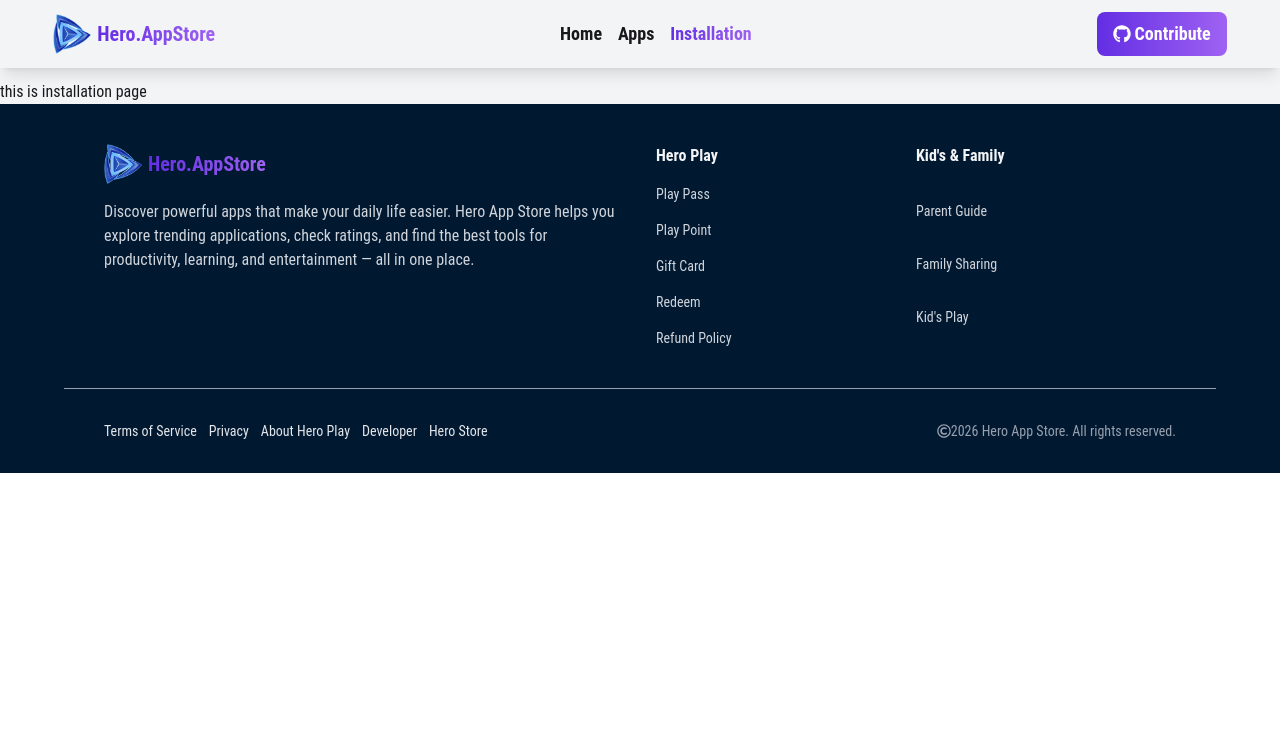
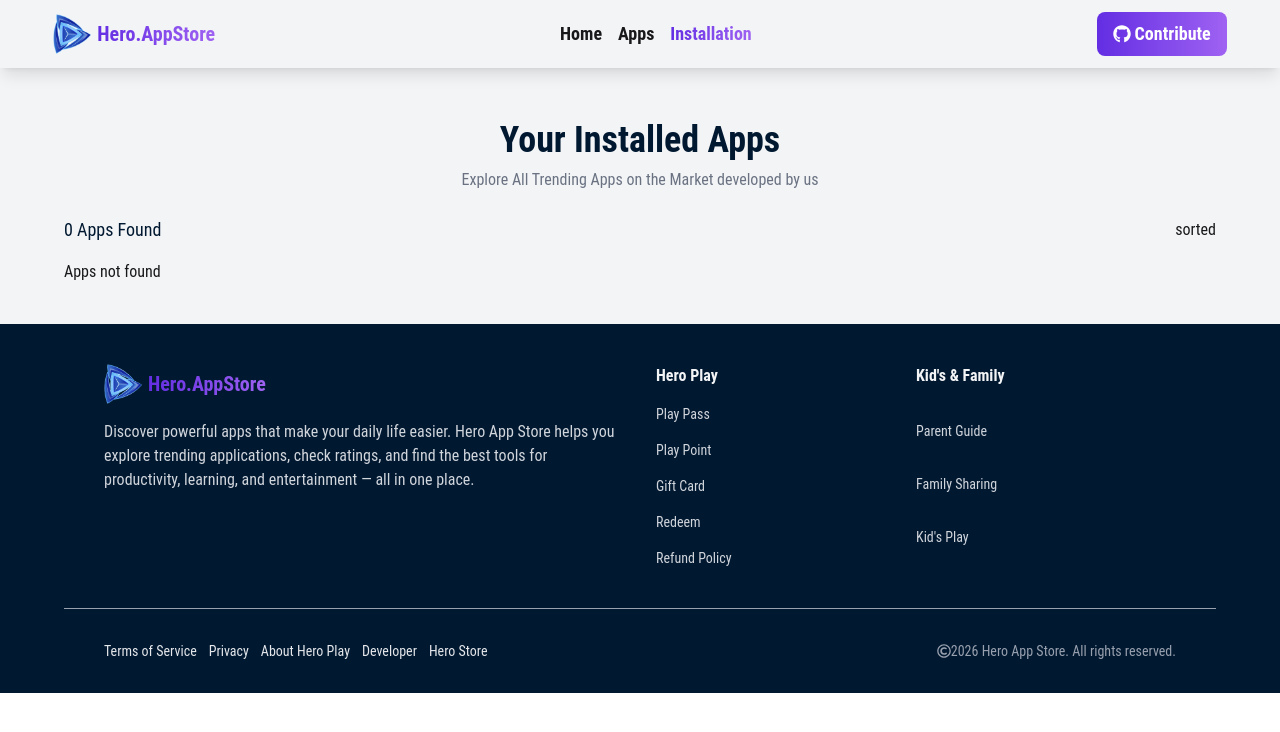
Before and after one commit to Sheikh-Rasel2001/hero-app-io, a React (Vite) app: page /installs in a window 1280 px wide. Shown: the top 732 px of the page. Built offline with nearby package versions, Linux system fonts and the light colour scheme.

Commit message:
instalation page design

```diff
--- a/src/Pages/Installs/Installs.jsx
+++ b/src/Pages/Installs/Installs.jsx
@@ -1,9 +1,39 @@
-import React from 'react';
+import React, { useEffect, useState } from 'react';
+import { useLoaderData } from 'react-router';
+import Uninstall from './Uninstall';
 
 const Installs = () => {
+    const allApps = useLoaderData();
+    const [installedApps, setInstalledApps] = useState([]);
+
+    useEffect(() => {
+        const storedAppsId = JSON.parse(localStorage.getItem('installedApps')) || [];
+        const filteredApps = allApps.filter(app => storedAppsId.includes(app.id));
+        // eslint-disable-next-line react-hooks/set-state-in-effect
+        setInstalledApps(filteredApps)
+    }, [allApps]);
+
     return (
-        <div>
-            <h1>this is installation page</h1>
+        <div className='max-w-6xl mx-auto my-10'>
+            <div className='text-center mb-6'>
+                <h1 className='text-4xl text-[#001931] font-bold mb-2 px-4 lg:px-0'>Your Installed Apps</h1>
+                <p className='text-gray-500'>Explore All Trending Apps on the Market developed by us</p>
+            </div>
+            {/* sort */}
+            <div className='flex flex-col-reverse lg:flex-row lg:
+            justify-between items-center mb-4'>
+                <p className='text-[#001931] text-lg'>{installedApps.length} Apps Found</p>
+                <div>sorted</div>
+            </div>
+            {/* installed apps */}
+            <div className='space-y-4'>
+                {
+                    installedApps.length === 0 ?
+                    <p>Apps not found</p> :
+                    installedApps.map(apps => <Uninstall key={apps.id} apps={apps}></Uninstall>)
+                }
+            </div>
+
         </div>
     );
 };
--- /dev/null
+++ b/src/Pages/Installs/Uninstall.jsx
@@ -0,0 +1,36 @@
+import React from 'react';
+import download from '../../assets/icon-downloads.png';
+import ratting from '../../assets/icon-ratings.png';
+
+const Uninstall = ({ apps }) => {
+    const { image, title, downloads, ratingAvg, size } = apps;
+
+    return (
+        <div className='w-full h-24 rounded-lg px-6 py-2 shadow-2xl bg-white flex justify-between items-center'>
+            <div className='flex gap-6'>
+                <div>
+                    <img src={image} alt={title} className='w-20 h-20 rounded-lg' />
+                </div>
+                <div className='py-2'>
+                    <h3 className='mb-2 text-xl font-semibold text-[#001931]'>{title}</h3>
+                    <div className='flex items-center gap-4'>
+                        <div className='flex items-center gap-1'>
+                            <img src={download} alt="Download" className='w-4 h-4' />
+                            <p className='text-lg text-green-600'>{downloads}M</p>
+                        </div>
+                        <div className='flex items-center gap-1'>
+                            <img src={ratting} alt="" className='w-4 h-4' />
+                            <p className='text-lg text-[#FF8811]'>{ratingAvg}</p>
+                        </div>
+                        <div>
+                            <p className='text-gray-500 text-lg'>{size}MB</p>
+                        </div>
+                    </div>
+                </div>
+            </div>
+            <div><button className='btn btn-primary'>uninstall</button></div>
+        </div>
+    );
+};
+
+export default Uninstall;
--- a/src/Routes/Routes.jsx
+++ b/src/Routes/Routes.jsx
@@ -44,6 +44,7 @@ export const router = createBrowserRouter([
             },
             {
                 path: 'installs',
+                loader: () => fetch('/apps.json'),
                 element: <Installs></Installs>
             },
             {
```
